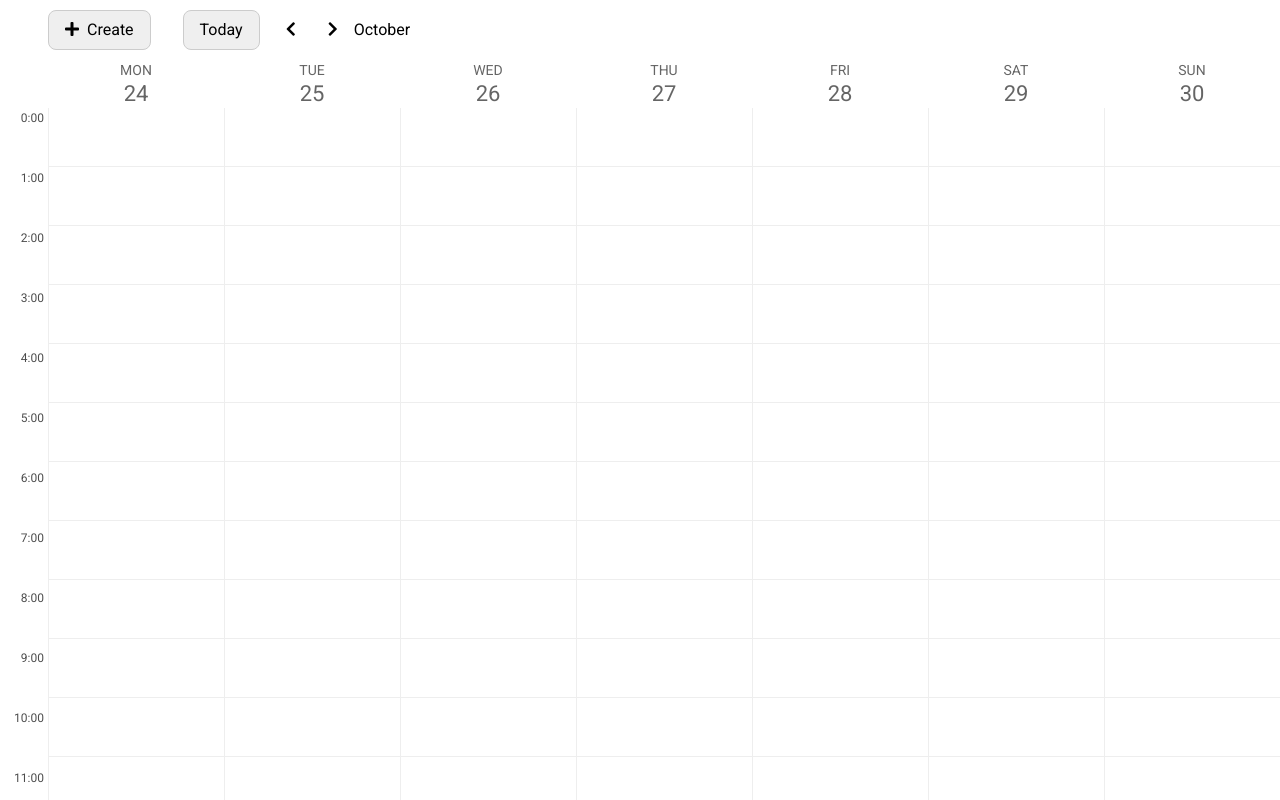
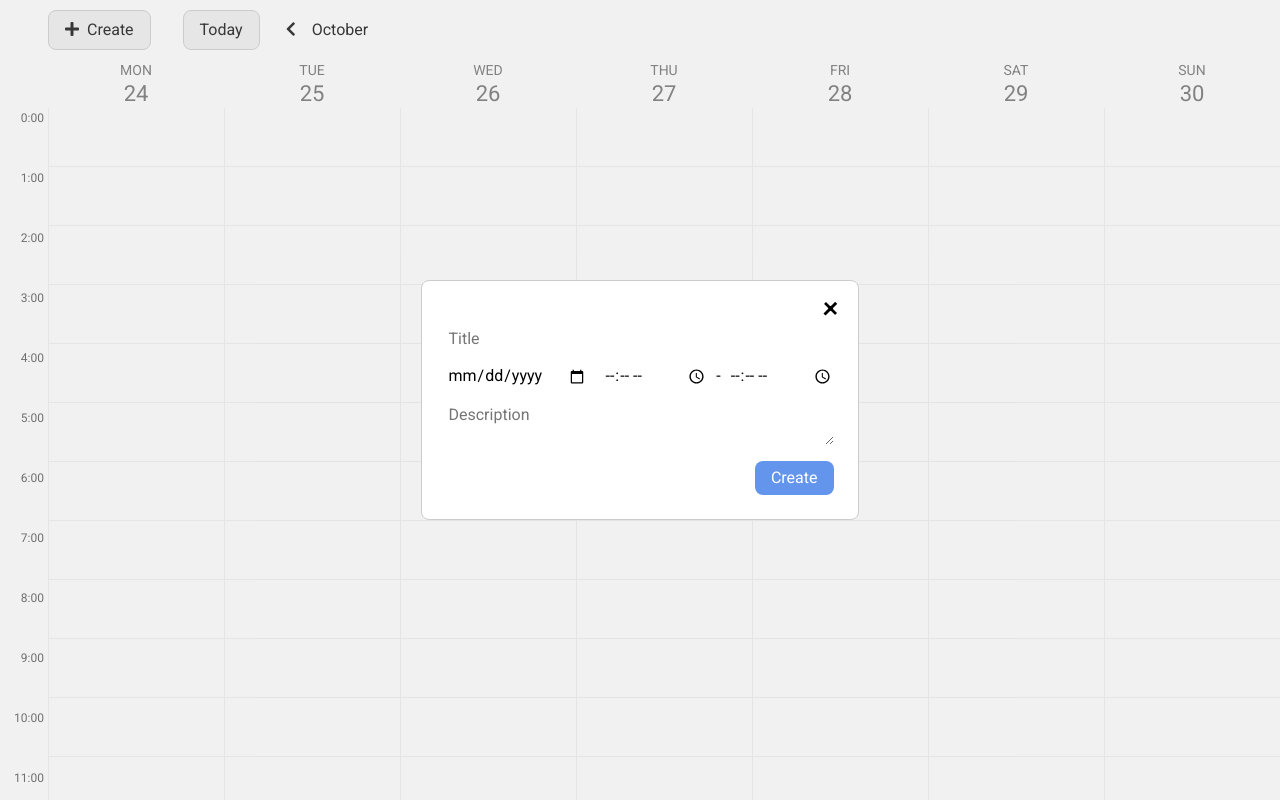
Before and after one commit to AlekseyRD88/calendar-react, a React app: page / in a window 1280 px wide. Both pictures are taken after a click on the button "Create". Built offline with nearby package versions, Linux system fonts and the light colour scheme.

Commit message:
modal form

```diff
--- a/src/components/header/Header.jsx
+++ b/src/components/header/Header.jsx
@@ -1,24 +1,23 @@
-import React from 'react';
-//import moment from 'moment';
+import React, { useState } from 'react';
 import { months } from '../../../src/utils/dateUtils.js';
+import Modal from '../../../src/components/modal/Modal.jsx';
 import './header.scss';
 
-const Header = ({weekStartDate, setWeekStartDate }) => {
+const Header = ({weekStartDate, setWeekStartDate}) => {
+  const [openModal, setOpenModal] = useState(false);
+  const month = new Date();
+  let currentMonth = months[month.getMonth()];
 
-  const month = new Date();
-  let currentMonth = months[month.getMonth()]
   return (
     <header className="header">
-      <button className="button create-event-btn">
+      <button className="button create-event-btn" onClick={() => {setOpenModal(true)}}>
         <i className="fas fa-plus create-event-btn__icon"></i>Create
       </button>
+      {openModal && <Modal closeModal={setOpenModal}/>}
       <div className="navigation">
-        <button className="navigation__today-btn button" onClick={() => setWeekStartDate(weekStartDate)}>Today</button>
+        <button className="navigation__today-btn button" onClick={() => setWeekStartDate(new Date())}>Today</button>
         <button className="icon-button navigation__nav-icon" onClick={() => setWeekStartDate(new Date(weekStartDate.setDate(weekStartDate.getDate() - 7)))}>
           <i className="fas fa-chevron-left"></i>
-        </button>
-        <button className="icon-button navigation__nav-icon" onClick={() => setWeekStartDate(new Date(weekStartDate.setDate(weekStartDate.getDate() + 7)))}>
-          <i className="fas fa-chevron-right"></i>
         </button>
         <span className="navigation__displayed-month">{currentMonth}</span>
       </div>
--- a/src/components/modal/Modal.jsx
+++ b/src/components/modal/Modal.jsx
@@ -2,12 +2,16 @@ import React from 'react';
 
 import './modal.scss';
 
-const Modal = ({handleChange}) => {
+const Modal = ({handleChange, closeModal}) => {
+  handleChange = event => {
+    event.preventDefault();
+    const formData = new FormData(event.target);
+  }
   return (
     <div className="modal overlay">
       <div className="modal__content">
         <div className="create-event">
-          <button className="create-event__close-btn">+</button>
+          <button className="create-event__close-btn" onClick={() => closeModal(false)}>+</button>
           <form className="event-form">
             <input
               type="text"
@@ -44,50 +48,6 @@ const Modal = ({handleChange}) => {
     </div>
   );
 }
-/*
-class Modal extends Component {
-  render() {
-    return (
-      <div className="modal overlay">
-        <div className="modal__content">
-          <div className="create-event">
-            <button className="create-event__close-btn">+</button>
-            <form className="event-form">
-              <input
-                type="text"
-                name="title"
-                placeholder="Title"
-                className="event-form__field"
-              />
-              <div className="event-form__time">
-                <input type="date" name="date" className="event-form__field" />
-                <input
-                  type="time"
-                  name="startTime"
-                  className="event-form__field"
-                  onChange={this.handleChange}
-                />
-                <span>-</span>
-                <input
-                  type="time"
-                  name="endTime"
-                  className="event-form__field"
-                />
-              </div>
-              <textarea
-                name="description"
-                placeholder="Description"
-                className="event-form__field"
-              ></textarea>
-              <button type="submit" className="event-form__submit-btn">
-                Create
-              </button>
-            </form>
-          </div>
-        </div>
-      </div>
-    );
-  }
-}  */
+
 
 export default Modal;
```
Also changed, not shown: src/App.jsx (+0 -18 lines), src/components/calendar/Calendar.jsx (+0 -19 lines), 3 other files (tests, documents, lock files or other folders).
